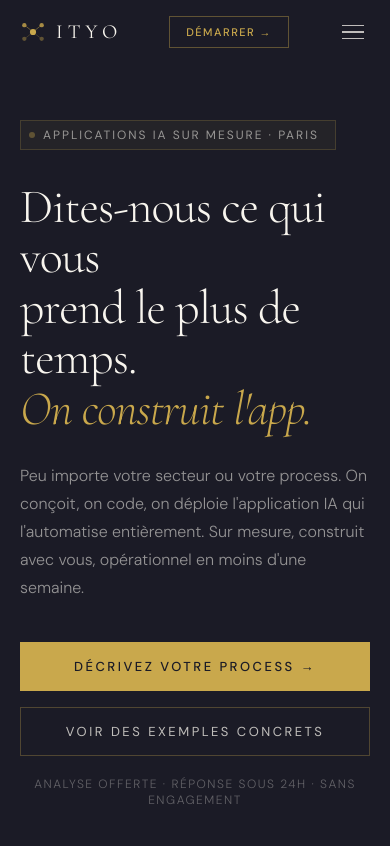
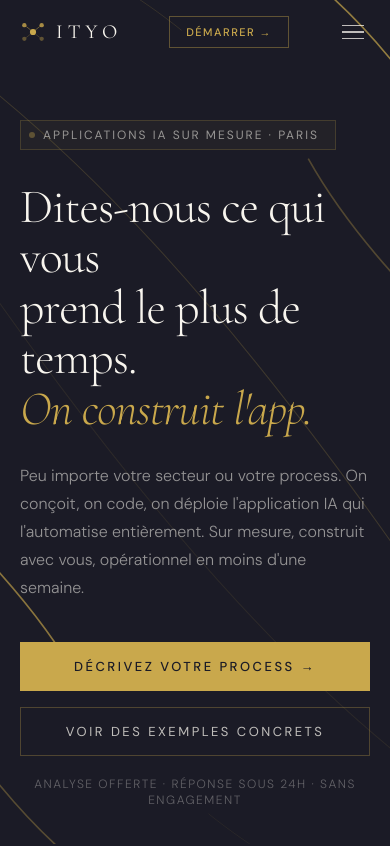
Before and after one commit to Yns941/ITYO---Website, a plain HTML site: page index.html in a window 390 px wide. Shown: the top 846 px of the page. Drawn offline with nearby package versions, Linux system fonts and the light colour scheme.

Commit message:
Mobile : conserve fond animé, optimisé pour ne pas freezer
- 8 chemins au lieu de 18 sur mobile
- Mise à jour toutes les 4 frames (vs 2 sur desktop)
- Animation plus lente (t += 0.004 vs 0.007)

Co-Authored-By: Claude Sonnet 4.6 <noreply@anthropic.com>

```diff
--- a/index.html
+++ b/index.html
@@ -773,8 +773,6 @@
       nav { padding: 16px 20px; }
       nav.scrolled { padding: 12px 20px; }
 
-      /* Désactive l'animation lourde — cause freeze sur mobile */
-      #bg-paths { display: none; }
 
       /* Nav — burger menu */
       .nav-links {
@@ -1828,29 +1826,28 @@
     initReveals();
 
 
-    // ── Background SVG paths (desktop uniquement) ────────────
+    // ── Background SVG paths ──────────────────────────────────
     (function() {
-      if (window.matchMedia('(max-width: 640px)').matches) return;
+      const isMobile = window.matchMedia('(max-width: 640px)').matches;
       const container = document.getElementById('bg-paths');
       const ns = 'http://www.w3.org/2000/svg';
 
       const svg = document.createElementNS(ns, 'svg');
       svg.setAttribute('viewBox', '0 0 1440 900');
       svg.setAttribute('preserveAspectRatio', 'xMidYMid slice');
-      svg.style.cssText = 'position:absolute;inset:0;width:100%;height:100%;will-change:transform;';
+      svg.style.cssText = 'position:absolute;inset:0;width:100%;height:100%;';
       container.appendChild(svg);
 
-      // Mirror layer via CSS — no second SVG to animate
       const svg2 = svg.cloneNode(false);
       svg2.style.cssText = 'position:absolute;inset:0;width:100%;height:100%;transform:scale(-1,-1);opacity:.5;';
       container.appendChild(svg2);
 
       const paths = [];
-      const TOTAL = 18; // fewer paths = GPU happy
+      const TOTAL = isMobile ? 8 : 18;
 
       for (let i = 0; i < TOTAL; i++) {
         const isAccent = i % 4 === 0;
-        const x0  = -200 + i * 100;
+        const x0  = -200 + i * (isMobile ? 200 : 100);
         const cx1 = x0 + 200 + Math.sin(i * 0.58) * 320;
         const cy1 = 60  + Math.cos(i * 0.73) * 260;
         const cx2 = x0 + 550 + Math.cos(i * 0.37) * 360;
@@ -1858,7 +1855,6 @@
         const x1  = x0 + 850 + Math.sin(i * 0.65) * 180;
         const d   = `M ${x0} -80 C ${cx1} ${cy1}, ${cx2} ${cy2}, ${x1} 980`;
 
-        // Main path
         const p = document.createElementNS(ns, 'path');
         p.setAttribute('d', d);
         p.setAttribute('fill', 'none');
@@ -1873,25 +1869,25 @@
         p._phase = Math.random() * Math.PI * 2;
         svg.appendChild(p);
 
-        // Mirror copy (static clone in svg2, no separate animation needed)
         const p2 = p.cloneNode();
         svg2.appendChild(p2);
-
         paths.push({ p, p2 });
       }
 
       let t = 0;
       let frame = 0;
+      const skipFrame = isMobile ? 4 : 2;
       (function animate() {
-        t += 0.007;
+        t += isMobile ? 0.004 : 0.007;
         frame++;
-        // Update mirror every other frame — halves the write count
-        const doMirror = frame % 2 === 0;
-        paths.forEach(({ p, p2 }) => {
-          const off = p._len * (0.12 + 0.76 * (0.5 + 0.5 * Math.sin(t * p._speed + p._phase)));
-          p.style.strokeDashoffset = off;
-          if (doMirror) p2.style.strokeDashoffset = off;
-        });
+        const doMirror = frame % skipFrame === 0;
+        if (doMirror) {
+          paths.forEach(({ p, p2 }) => {
+            const off = p._len * (0.12 + 0.76 * (0.5 + 0.5 * Math.sin(t * p._speed + p._phase)));
+            p.style.strokeDashoffset = off;
+            p2.style.strokeDashoffset = off;
+          });
+        }
         requestAnimationFrame(animate);
       })();
     })();
```
